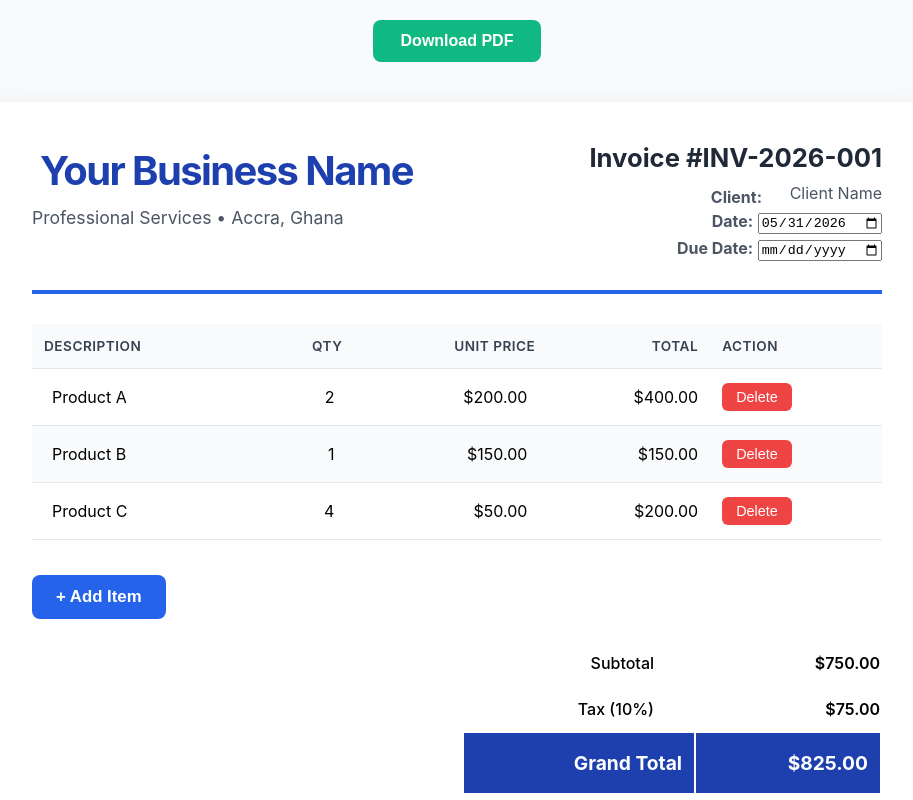
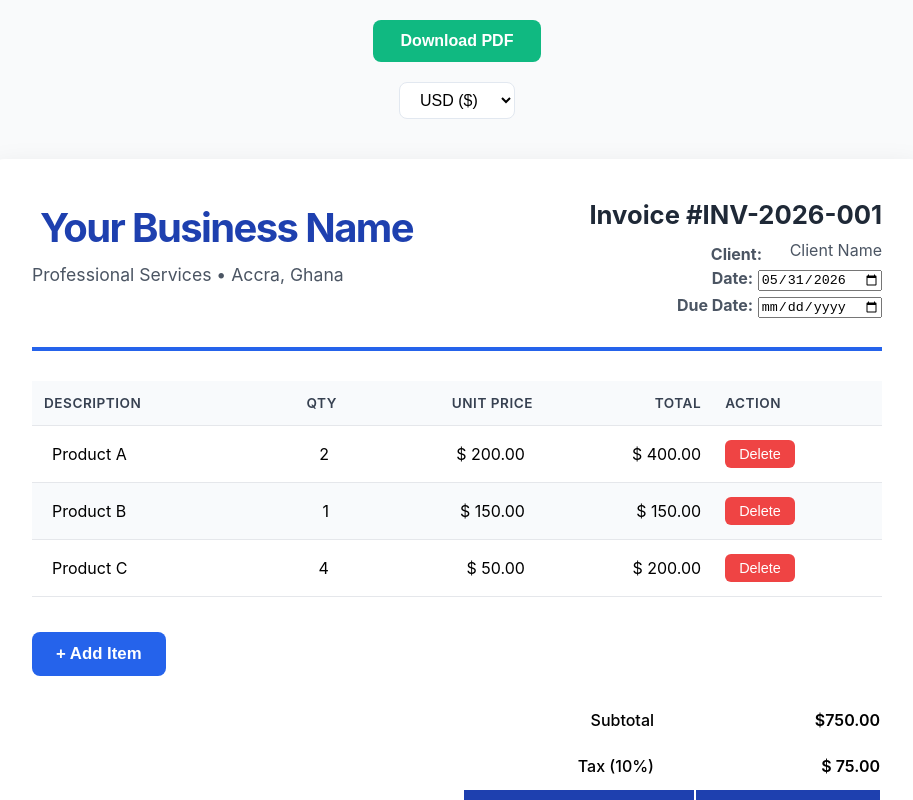
Before and after one commit to DoctBenson/tradeflow-invoice, a React (Vite) app: page / in a window 1280 px wide. Shown: the top 800 px of the page, without its empty margins (183-1096 px from the left). Built offline with nearby package versions, Linux system fonts and the light colour scheme.

Commit message:
Add currency selector

```diff
--- a/src/App.jsx
+++ b/src/App.jsx
@@ -58,12 +58,24 @@ const [invoiceNumber, setInvoiceNumber] = useState(() => {
 const [clientName, setClientName] = useState('Client Name')
 const [date, setDate] = useState(new Date().toISOString().split('T')[0])
 const [dueDate, setDueDate] = useState('')
+const [currency, setCurrency] = useState('$')
 
 return (
   <>
     <button onClick={exportPDF} className="export-btn">
       Download PDF
     </button>
+
+    <select
+      value={currency}
+      onChange={e => setCurrency(e.target.value)}
+      className="currency-select"
+    >
+    <option value="$">USD ($)</option>
+    <option value="€">EUR (€)</option>
+    <option value="£">GBP (£)</option>
+    <option value="₵">GHS (₵)</option>
+   </select>
 
     <div className="invoice-container" id="invoice-document">
       <InvoiceHeader
@@ -85,9 +97,10 @@ return (
         editingId={editingId}
         setEditingId={setEditingId}
         onUpdateItem={updateItem}
+        currency={currency}
       />
 
-      <InvoiceFooter lineItems={lineItems} />
+      <InvoiceFooter lineItems={lineItems} currency={currency} />
     </div>
   </>
 )
--- a/src/components/InvoiceFooter.jsx
+++ b/src/components/InvoiceFooter.jsx
@@ -1,5 +1,5 @@
 import React from 'react';
-function InvoiceFooter({ lineItems }) {
+function InvoiceFooter({ lineItems, currency }) {
   const subtotal = lineItems.reduce((sum, item) => {
     return sum + (item.qty * item.price);
   }, 0);
@@ -14,22 +14,22 @@ function InvoiceFooter({ lineItems }) {
         <tbody>
           <tr>
             <td className="label">Subtotal</td>
-            <td className="amount">${subtotal.toFixed(2)}</td>
+            <td className="amount">{currency}{subtotal.toFixed(2)}</td>
           </tr>
           <tr>
             <td className="label">Tax (10%)</td>
-            <td className="amount">${taxAmount.toFixed(2)}</td>
+            <td className="amount"> {currency} {taxAmount.toFixed(2)}</td>
           </tr>
           <tr className="grand-total-row">
             <td className="label"><strong>Grand Total</strong></td>
-            <td className="amount"><strong>${grandTotal.toFixed(2)}</strong></td>
+            <td className="amount"><strong>{currency} {grandTotal.toFixed(2)}</strong></td>
           </tr>
         </tbody>
       </table>
 
       <button
          className="pay-btn"
-         onClick={() => alert(`Processing payment of $${grandTotal.toFixed(2)}…`)}
+         onClick={() => alert(`Processing payment of ${currency}${grandTotal.toFixed(2)}…`)}
         >
          Pay Now
         </button>
--- a/src/components/InvoiceTable.jsx
+++ b/src/components/InvoiceTable.jsx
@@ -6,7 +6,8 @@ function InvoiceTable({
   onRemoveItem,
   editingId,
   setEditingId,
-  onUpdateItem
+  onUpdateItem,
+  currency
 }) {
 
   return (
@@ -85,14 +86,14 @@ function InvoiceTable({
                       onClick={() => setEditingId(item.id)}
                       className="editable"
                     >
-                      ${item.price.toFixed(2)}
+                      {currency} {item.price.toFixed(2)}
                     </span>
                   )}
                 </td>
 
                 {/* Total */}
                 <td className="total">
-                  ${rowTotal.toFixed(2)}
+                  {currency} {rowTotal.toFixed(2)}
                 </td>
 
                 {/* Delete Button */}
--- a/src/index.css
+++ b/src/index.css
@@ -312,3 +312,15 @@ body {
 .client-info span[contenteditable]:hover {
   background-color: #e0f2fe;
 }
+
+
+.currency-select {
+  display: block;
+  margin: 0 auto 16px;
+  padding: 8px 16px;
+  border: 1px solid #e2e8f0;
+  border-radius: 8px;
+  font-size: 1rem;
+  cursor: pointer;
+  background: white;
+}
```
